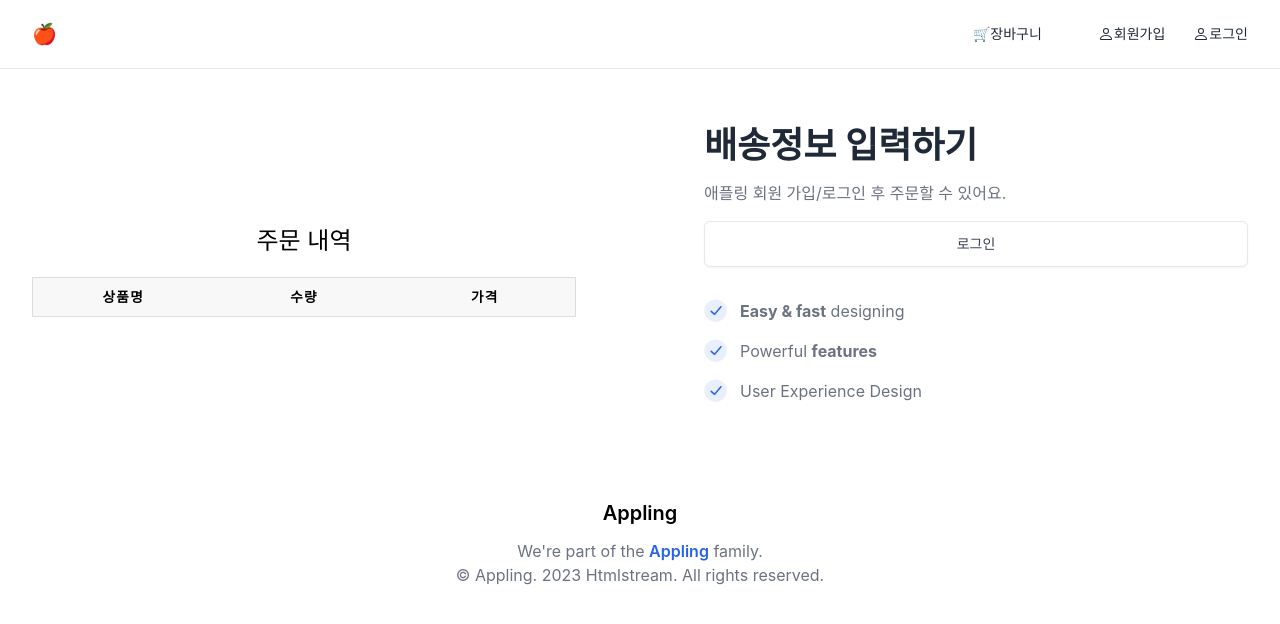
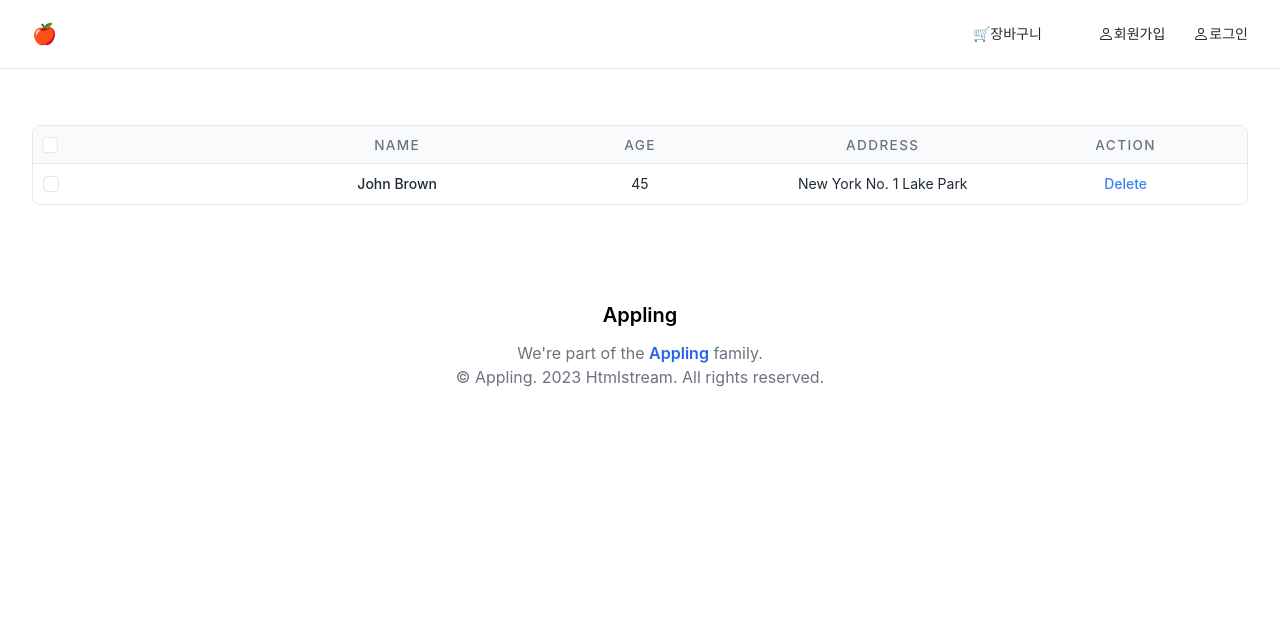
Before and after one commit to appling-c/appling-fe, a Vue app: page /commerce/cartlist in a window 1280 px wide. Shown: the top 624 px of the page. Built offline with nearby package versions, Linux system fonts and the light colour scheme; a small style sheet from the web is missing.

Commit message:
baseurl 설정

```diff
--- a/src/components/commerce/CommerceCartlist.vue
+++ b/src/components/commerce/CommerceCartlist.vue
@@ -3,9 +3,50 @@
   <!-- Features -->
   <div class="max-w-[85rem] px-4 py-10 sm:px-6 lg:px-8 lg:py-14 mx-auto">
     <!-- Grid -->
-    <div class="md:grid md:grid-cols-2 md:items-center md:gap-12 xl:gap-32">
+    <div class="md:items-center md:gap-12 xl:gap-32">
       <div>
-        <table class="rounded-xl">
+        <div class="flex flex-col">
+  <div class="-m-1.5 overflow-x-auto">
+    <div class="p-1.5 min-w-full inline-block align-middle">
+      <div class="border rounded-lg overflow-hidden dark:border-gray-700">
+        <table class="min-w-full divide-y divide-gray-200 dark:divide-gray-700">
+          <thead class="bg-gray-50 dark:bg-gray-700">
+            <tr>
+              <th scope="col" class="py-3 pl-4">
+                <div class="flex items-center h-5">
+                  <input id="hs-table-checkbox-all" type="checkbox" class="border-gray-200 rounded text-blue-600 focus:ring-blue-500 dark:bg-gray-800 dark:border-gray-700 dark:checked:bg-blue-500 dark:checked:border-blue-500 dark:focus:ring-offset-gray-800">
+                  <label for="hs-table-checkbox-all" class="sr-only">Checkbox</label>
+                </div>
+              </th>
+              <th scope="col" class="px-6 py-3 text-left text-xs font-medium text-gray-500 uppercase">Name</th>
+              <th scope="col" class="px-6 py-3 text-left text-xs font-medium text-gray-500 uppercase">Age</th>
+              <th scope="col" class="px-6 py-3 text-left text-xs font-medium text-gray-500 uppercase">Address</th>
+              <th scope="col" class="px-6 py-3 text-right text-xs font-medium text-gray-500 uppercase">Action</th>
+            </tr>
+          </thead>
+          <tbody class="divide-y divide-gray-200 dark:divide-gray-700">
+            <tr>
+              <td class="py-3 pl-4">
+                <div class="flex items-center h-5">
+                  <input id="hs-table-checkbox-1" type="checkbox" class="border-gray-200 rounded text-blue-600 focus:ring-blue-500 dark:bg-gray-800 dark:border-gray-700 dark:checked:bg-blue-500 dark:checked:border-blue-500 dark:focus:ring-offset-gray-800">
+                  <label for="hs-table-checkbox-1" class="sr-only">Checkbox</label>
+                </div>
+              </td>
+              <td class="px-6 py-4 whitespace-nowrap text-sm font-medium text-gray-800 dark:text-gray-200">John Brown</td>
+              <td class="px-6 py-4 whitespace-nowrap text-sm text-gray-800 dark:text-gray-200">45</td>
+              <td class="px-6 py-4 whitespace-nowrap text-sm text-gray-800 dark:text-gray-200">New York No. 1 Lake Park</td>
+              <td class="px-6 py-4 whitespace-nowrap text-right text-sm font-medium">
+                <a class="text-blue-500 hover:text-blue-700" href="#">Delete</a>
+              </td>
+            </tr>
+
+          </tbody>
+        </table>
+      </div>
+    </div>
+  </div>
+</div>
+        <!-- <table class="rounded-xl">
           <caption>
             주문 내역
           </caption>
@@ -45,166 +86,9 @@
               <td data-label="Period">{{ invent.price }}</td>
             </tr>
           </tbody>
-        </table>
+        </table> -->
       </div>
       <!-- End Col -->
-
-      <div class="mt-5 sm:mt-10 lg:mt-0">
-        <div class="space-y-6 sm:space-y-8">
-          <!-- Title -->
-          <div class="space-y-2 md:space-y-4">
-            <h2 class="font-bold text-3xl lg:text-4xl text-gray-800 dark:text-gray-200">배송정보 입력하기</h2>
-            <template v-if="!isLogin">
-              <p class="text-gray-500">애플링 회원 가입/로그인 후 주문할 수 있어요.</p>
-              <button
-                type="button"
-                class="
-                  w-full
-                  py-3
-                  px-4
-                  inline-flex
-                  justify-center
-                  items-center
-                  gap-2
-                  rounded-md
-                  border
-                  font-medium
-                  bg-white
-                  text-gray-700
-                  shadow-sm
-                  align-middle
-                  hover:bg-gray-50
-                  focus:outline-none focus:ring-2 focus:ring-offset-2 focus:ring-offset-white focus:ring-blue-600
-                  transition-all
-                  text-sm
-                  dark:bg-slate-900 dark:hover:bg-slate-800 dark:border-gray-700 dark:text-gray-400 dark:hover:text-white dark:focus:ring-offset-gray-800
-                "
-              >
-                로그인
-              </button>
-            </template>
-            <template v-else>
-              <p class="text-gray-500">운송장에 사용할 주문인, 수령인 정보를 선택해주세요.</p>
-
-              <h6>주문자 정보</h6>
-
-              <TheUserAddressForm @update-user-address-form="(data) => (this.orderInfo = data)" />
-
-              <h6>수령인 정보</h6>
-
-              <TheUserAddressForm @update-user-address-form="(data) => (this.deiveryInfo = data)" />
-
-              <button
-                @click="setOrder()"
-                type="button"
-                class="
-                  w-full
-                  py-3
-                  px-4
-                  inline-flex
-                  justify-center
-                  items-center
-                  gap-2
-                  rounded-md
-                  border
-                  font-medium
-                  bg-white
-                  text-gray-700
-                  shadow-sm
-                  align-middle
-                  hover:bg-gray-50
-                  focus:outline-none focus:ring-2 focus:ring-offset-2 focus:ring-offset-white focus:ring-blue-600
-                  transition-all
-                  text-sm
-                  dark:bg-slate-900 dark:hover:bg-slate-800 dark:border-gray-700 dark:text-gray-400 dark:hover:text-white dark:focus:ring-offset-gray-800
-                "
-              >
-                주문하기
-              </button>
-            </template>
-          </div>
-          <!-- End Title -->
-
-          <!-- List -->
-          <ul role="list" class="space-y-2 sm:space-y-4">
-            <li class="flex space-x-3">
-              <!-- Solid Check -->
-              <svg
-                class="flex-shrink-0 h-6 w-6 text-blue-600 dark:text-blue-500"
-                width="16"
-                height="16"
-                viewBox="0 0 16 16"
-                fill="none"
-                xmlns="http://www.w3.org/2000/svg"
-              >
-                <path
-                  d="M15.1965 7.85999C15.1965 3.71785 11.8387 0.359985 7.69653 0.359985C3.5544 0.359985 0.196533 3.71785 0.196533 7.85999C0.196533 12.0021 3.5544 15.36 7.69653 15.36C11.8387 15.36 15.1965 12.0021 15.1965 7.85999Z"
-                  fill="currentColor"
-                  fill-opacity="0.1"
-                />
-                <path
-                  d="M10.9295 4.88618C11.1083 4.67577 11.4238 4.65019 11.6343 4.82904C11.8446 5.00788 11.8702 5.32343 11.6914 5.53383L7.44139 10.5338C7.25974 10.7475 6.93787 10.77 6.72825 10.5837L4.47825 8.5837C4.27186 8.40024 4.25327 8.0842 4.43673 7.87781C4.62019 7.67142 4.93622 7.65283 5.14261 7.83629L7.01053 9.49669L10.9295 4.88618Z"
-                  fill="currentColor"
-                />
-              </svg>
-              <!-- End Solid Check -->
-
-              <span class="text-sm sm:text-base text-gray-500"> <span class="font-bold">Easy & fast</span> designing </span>
-            </li>
-
-            <li class="flex space-x-3">
-              <!-- Solid Check -->
-              <svg
-                class="flex-shrink-0 h-6 w-6 text-blue-600 dark:text-blue-500"
-                width="16"
-                height="16"
-                viewBox="0 0 16 16"
-                fill="none"
-                xmlns="http://www.w3.org/2000/svg"
-              >
-                <path
-                  d="M15.1965 7.85999C15.1965 3.71785 11.8387 0.359985 7.69653 0.359985C3.5544 0.359985 0.196533 3.71785 0.196533 7.85999C0.196533 12.0021 3.5544 15.36 7.69653 15.36C11.8387 15.36 15.1965 12.0021 15.1965 7.85999Z"
-                  fill="currentColor"
-                  fill-opacity="0.1"
-                />
-                <path
-                  d="M10.9295 4.88618C11.1083 4.67577 11.4238 4.65019 11.6343 4.82904C11.8446 5.00788 11.8702 5.32343 11.6914 5.53383L7.44139 10.5338C7.25974 10.7475 6.93787 10.77 6.72825 10.5837L4.47825 8.5837C4.27186 8.40024 4.25327 8.0842 4.43673 7.87781C4.62019 7.67142 4.93622 7.65283 5.14261 7.83629L7.01053 9.49669L10.9295 4.88618Z"
-                  fill="currentColor"
-                />
-              </svg>
-              <!-- End Solid Check -->
-
-              <span class="text-sm sm:text-base text-gray-500"> Powerful <span class="font-bold">features</span> </span>
-            </li>
-
-            <li class="flex space-x-3">
-              <!-- Solid Check -->
-              <svg
-                class="flex-shrink-0 h-6 w-6 text-blue-600 dark:text-blue-500"
-                width="16"
-                height="16"
-                viewBox="0 0 16 16"
-                fill="none"
-                xmlns="http://www.w3.org/2000/svg"
-              >
-                <path
-                  d="M15.1965 7.85999C15.1965 3.71785 11.8387 0.359985 7.69653 0.359985C3.5544 0.359985 0.196533 3.71785 0.196533 7.85999C0.196533 12.0021 3.5544 15.36 7.69653 15.36C11.8387 15.36 15.1965 12.0021 15.1965 7.85999Z"
-                  fill="currentColor"
-                  fill-opacity="0.1"
-                />
-                <path
-                  d="M10.9295 4.88618C11.1083 4.67577 11.4238 4.65019 11.6343 4.82904C11.8446 5.00788 11.8702 5.32343 11.6914 5.53383L7.44139 10.5338C7.25974 10.7475 6.93787 10.77 6.72825 10.5837L4.47825 8.5837C4.27186 8.40024 4.25327 8.0842 4.43673 7.87781C4.62019 7.67142 4.93622 7.65283 5.14261 7.83629L7.01053 9.49669L10.9295 4.88618Z"
-                  fill="currentColor"
-                />
-              </svg>
-              <!-- End Solid Check -->
-
-              <span class="text-sm sm:text-base text-gray-500"> User Experience Design </span>
-            </li>
-          </ul>
-          <!-- End List -->
-        </div>
-      </div>
       <!-- End Col -->
     </div>
     <!-- End Grid -->
@@ -250,7 +134,7 @@ export default {
 
 <style scoped>
 table {
-  border: 1px solid #ccc;
+
   border-collapse: collapse;
   margin: 0;
   padding: 0;
@@ -264,8 +148,7 @@ table caption {
 }
 
 table tr {
-  background-color: #f8f8f8;
-  border: 1px solid #ddd;
+
   padding: 0.35em;
 }
 
@@ -302,13 +185,13 @@ table th {
   }
 
   table tr {
-    border-bottom: 3px solid #ddd;
+
     display: block;
     margin-bottom: 0.625em;
   }
 
   table td {
-    border-bottom: 1px solid #ddd;
+
     display: block;
     font-size: 0.8em;
     text-align: right;
--- a/src/plugins/axios.ts
+++ b/src/plugins/axios.ts
@@ -1,7 +1,10 @@
 import axios, { AxiosInstance } from "axios";
 import UserAthendicateService from "@/services/UserAthendicateService";
 import store from "../store";
+
+console.log(import.meta.env.VITE_APP_BASE_URL);
 const instance: AxiosInstance = axios.create({
+  baseURL: import.meta.env.VITE_APP_BASE_URL,
   headers: {
     "Content-Type": "application/json",
   },
--- a/vite.config.js
+++ b/vite.config.js
@@ -6,11 +6,13 @@ export default ({ mode }) => {
   process.env = { ...process.env, ...loadEnv(mode, process.cwd()) };
 
   return defineConfig({
-    publicDir: 'assets',
-    root: './',
+    publicDir: "assets",
+    root: "./",
     build: {
       outDir: "dist",
     },
+    base: process.env.VITE_APP_BASE_URL,
+
     server: {
       proxy: {
         "/api": { target: "http://3.34.124.71:8000", changeOrigin: true },
```
Also changed, not shown: 2 other files (tests, documents, lock files or other folders).
